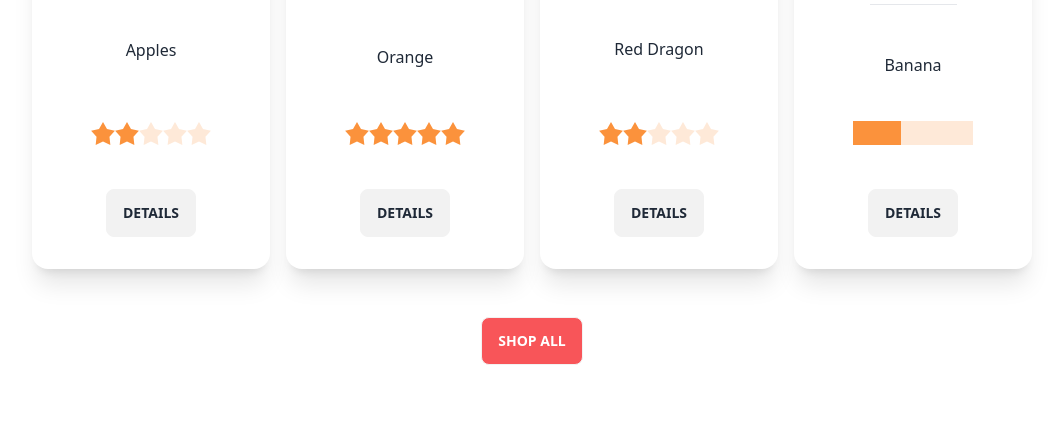
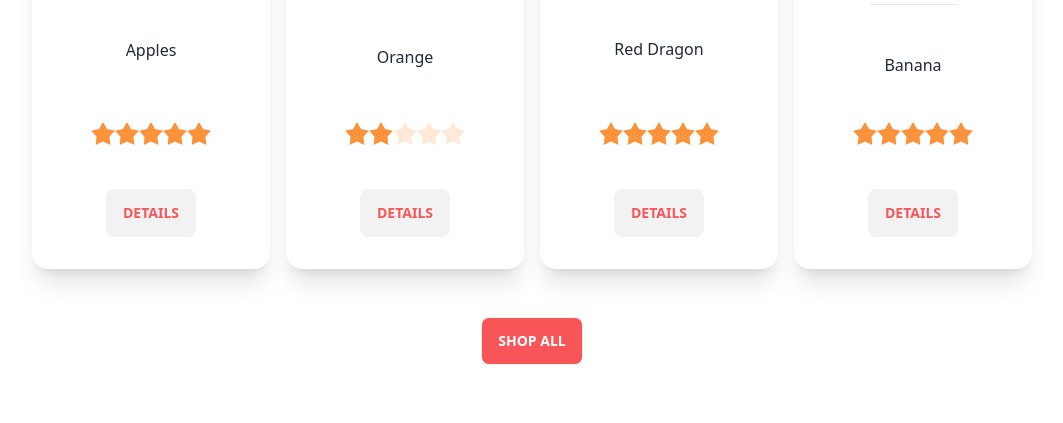
Before and after one commit to rashaduldev/Assignment-3-With-PH, a plain HTML site: page index.html in a window 1280 px wide. Shown: the part 1642-2065 px from the top of the page, without its empty margins (108-1171 px from the left). Drawn offline with nearby package versions, Linux system fonts and the light colour scheme.

Commit message:
Project Done

```diff
--- a/index.html
+++ b/index.html
@@ -19,7 +19,7 @@
         <!-- navbar -->
         <section class="my-8 mx-auto md:lg:px-24 lg:mx-11">
             <nav class="">
-                <div class="navbar bg-[#F85559] rounded-full flex md:justify-around">
+                <div class="navbar rounded-full flex md:justify-around lg:bg-[#F85559]">
                     <!-- start -->
                     <div class="navbar-start hidden lg:flex">
                         <ul class="menu menu-horizontal px-1 text-xl text-white p-1">
@@ -32,7 +32,7 @@
                     <!-- center  -->
                     <div class="navbar-center gap-3">
                         <img src="./images/logo.png" alt="">
-                        <a class="cursor-pointer normal-case text-3xl text-white">Fruit Burst</a>
+                        <a class="cursor-pointer normal-case text-3xl text-[#121212] font-bold lg:text-white">Fruit Burst</a>
 
                     </div>
                     <!-- end -->
@@ -272,14 +272,14 @@
                             <p class="mt-10">Apples</p>
                             <div class="rating my-9">
                                 <input type="radio" name="rating-1" class="mask mask-star-2 bg-orange-400" />
-                                <input type="radio" name="rating-1" class="mask mask-star-2 bg-orange-400" checked />
+                                <input type="radio" name="rating-1" class="mask mask-star-2 bg-orange-400"  />
                                 <input type="radio" name="rating-1" class="mask mask-star-2 bg-orange-400" />
                                 <input type="radio" name="rating-1" class="mask mask-star-2 bg-orange-400" />
-                                <input type="radio" name="rating-1" class="mask mask-star-2 bg-orange-400" />
+                                <input type="radio" name="rating-1" class="mask mask-star-2 bg-orange-400" checked/>
                             </div>
                             <div class="card-actions">
                                 <!-- Open the modal using ID.showModal() method -->
-                                <button class="btn" onclick="my_modal_5.showModal()">Details</button>
+                                <button class="btn text-[#F85559]" onclick="my_modal_5.showModal()">Details</button>
                                 <dialog id="my_modal_5" class="modal modal-bottom sm:modal-middle">
                                     <form method="dialog" class="modal-box">
                                         <!-- output -->
@@ -318,14 +318,14 @@
                             <p class="mt-10">Orange</p>
                             <div class="rating my-9">
                                 <input type="radio" name="rating-2" class="mask mask-star-2 bg-orange-400" />
-                                <input type="radio" name="rating-2" class="mask mask-star-2 bg-orange-400" />
+                                <input type="radio" name="rating-2" class="mask mask-star-2 bg-orange-400" checked/>
                                 <input type="radio" name="rating-2" class="mask mask-star-2 bg-orange-400" />
                                 <input type="radio" name="rating-2" class="mask mask-star-2 bg-orange-400" />
                                 <input type="radio" name="rating-2" class="mask mask-star-2 bg-orange-400" />
                             </div>
                             <div class="card-actions">
                                 <!-- Open the modal using ID.showModal() method -->
-                                <button class="btn" onclick="my_modal_6.showModal()">Details</button>
+                                <button class="btn text-[#F85559]" onclick="my_modal_6.showModal()">Details</button>
                                 <dialog id="my_modal_6" class="modal modal-bottom sm:modal-middle">
                                     <form method="dialog" class="modal-box">
                                         <!-- output -->
@@ -364,14 +364,14 @@
                             <p class="mt-10">Red Dragon</p>
                             <div class="rating my-9">
                                 <input type="radio" name="rating-3" class="mask mask-star-2 bg-orange-400" />
-                                <input type="radio" name="rating-3" class="mask mask-star-2 bg-orange-400" checked />
+                                <input type="radio" name="rating-3" class="mask mask-star-2 bg-orange-400"  />
                                 <input type="radio" name="rating-3" class="mask mask-star-2 bg-orange-400" />
                                 <input type="radio" name="rating-3" class="mask mask-star-2 bg-orange-400" />
-                                <input type="radio" name="rating-3" class="mask mask-star-2 bg-orange-400" />
+                                <input type="radio" name="rating-3" class="mask mask-star-2 bg-orange-400" checked />
                             </div>
                             <div class="card-actions">
                                 <!-- Open the modal using ID.showModal() method -->
-                                <button class="btn" onclick="my_modal_7.showModal()">Details</button>
+                                <button class="btn text-[#F85559]" onclick="my_modal_7.showModal()">Details</button>
                                 <dialog id="my_modal_7" class="modal modal-bottom sm:modal-middle">
                                     <form method="dialog" class="modal-box">
                                         <!-- output -->
@@ -381,10 +381,10 @@
                                         <p class="mt-10">Red Dragon</p>
                             <div class="rating my-9">
                                 <input type="radio" name="rating-3" class="mask mask-star-2 bg-orange-400" />
-                                <input type="radio" name="rating-3" class="mask mask-star-2 bg-orange-400" checked />
+                                <input type="radio" name="rating-3" class="mask mask-star-2 bg-orange-400"  />
                                 <input type="radio" name="rating-3" class="mask mask-star-2 bg-orange-400" />
                                 <input type="radio" name="rating-3" class="mask mask-star-2 bg-orange-400" />
-                                <input type="radio" name="rating-3" class="mask mask-star-2 bg-orange-400" />
+                                <input type="radio" name="rating-3" class="mask mask-star-2 bg-orange-400" checked />
                             </div>
                                        </div>
                                         <div class="modal-action justify-center flex-row-reverse gap-4">
@@ -409,15 +409,15 @@
                             </div>
                             <p class="mt-10">Banana</p>
                             <div class="rating my-9">
-                                <input type="radio" name="rating-2" class="mask mask-star-4 bg-orange-400" />
-                                <input type="radio" name="rating-2" class="mask mask-star-4 bg-orange-400" checked />
-                                <input type="radio" name="rating-2" class="mask mask-star-4 bg-orange-400" />
-                                <input type="radio" name="rating-2" class="mask mask-star-4 bg-orange-400" />
-                                <input type="radio" name="rating-2" class="mask mask-star-4 bg-orange-400" />
+                                <input type="radio" name="rating-4" class="mask mask-star-2 bg-orange-400" />
+                                <input type="radio" name="rating-4" class="mask mask-star-2 bg-orange-400" />
+                                <input type="radio" name="rating-4" class="mask mask-star-2 bg-orange-400" />
+                                <input type="radio" name="rating-4" class="mask mask-star-2 bg-orange-400" />
+                                <input type="radio" name="rating-4" class="mask mask-star-2 bg-orange-400" checked/>
                             </div>
                             <div class="card-actions">
                                 <!-- Open the modal using ID.showModal() method -->
-                                <button class="btn" onclick="my_modal_8.showModal()">Details</button>
+                                <button class="btn text-[#F85559]" onclick="my_modal_8.showModal()">Details</button>
                                 <dialog id="my_modal_8" class="modal modal-bottom sm:modal-middle">
                                     <form method="dialog" class="modal-box">
                                         <!-- output -->
@@ -426,11 +426,11 @@
                                         <h2 class="card-title text-[24px] font-bold">12.90$ - 18.85$</h2>
                             <p class="mt-10">Banana</p>
                             <div class="rating my-9">
-                                <input type="radio" name="rating-2" class="mask mask-star-4 bg-orange-400" />
-                                <input type="radio" name="rating-2" class="mask mask-star-4 bg-orange-400" checked />
-                                <input type="radio" name="rating-2" class="mask mask-star-4 bg-orange-400" />
-                                <input type="radio" name="rating-2" class="mask mask-star-4 bg-orange-400" />
-                                <input type="radio" name="rating-2" class="mask mask-star-4 bg-orange-400" />
+                                <input type="radio" name="rating-4" class="mask mask-star-2 bg-orange-400" />
+                                <input type="radio" name="rating-4" class="mask mask-star-2 bg-orange-400" />
+                                <input type="radio" name="rating-4" class="mask mask-star-2 bg-orange-400" />
+                                <input type="radio" name="rating-4" class="mask mask-star-2 bg-orange-400" />
+                                <input type="radio" name="rating-4" class="mask mask-star-2 bg-orange-400" checked />
                             </div>
                                        </div>
                                         <div class="modal-action justify-center flex-row-reverse gap-4">
@@ -568,7 +568,7 @@
                 <div class="text-center justify-center lg:text-right">
                     <!-- first -->
                     <div class="flex flex-col items-center gap-6 text-center lg:flex-row lg:flex-row-reverse lg:text-right">
-                        <i class="fa-regular fa-lemon rounded-full border-1 bg-[#1212121f] p-3"></i>
+                        <i class="fa-regular fa-lemon rounded-full border-1 bg-[#1212121f] p-3 mt-10"></i>
                         <div>
                             <h1 class="text-3xl font-bold my-5">Integrated Supplier</h1>
                             <div class="w-full flex justify-center lg:text-left lg:justify-start">
```
